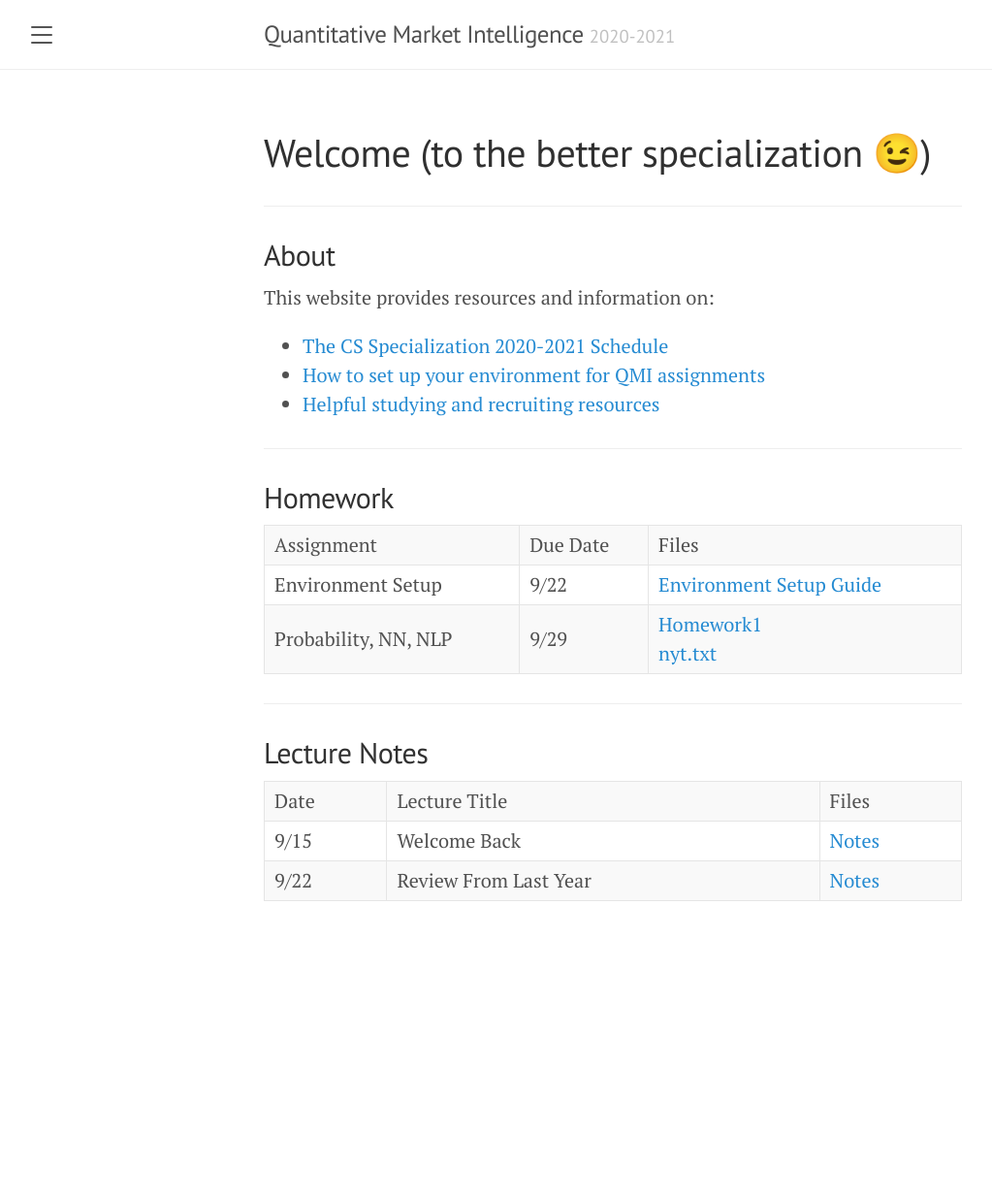
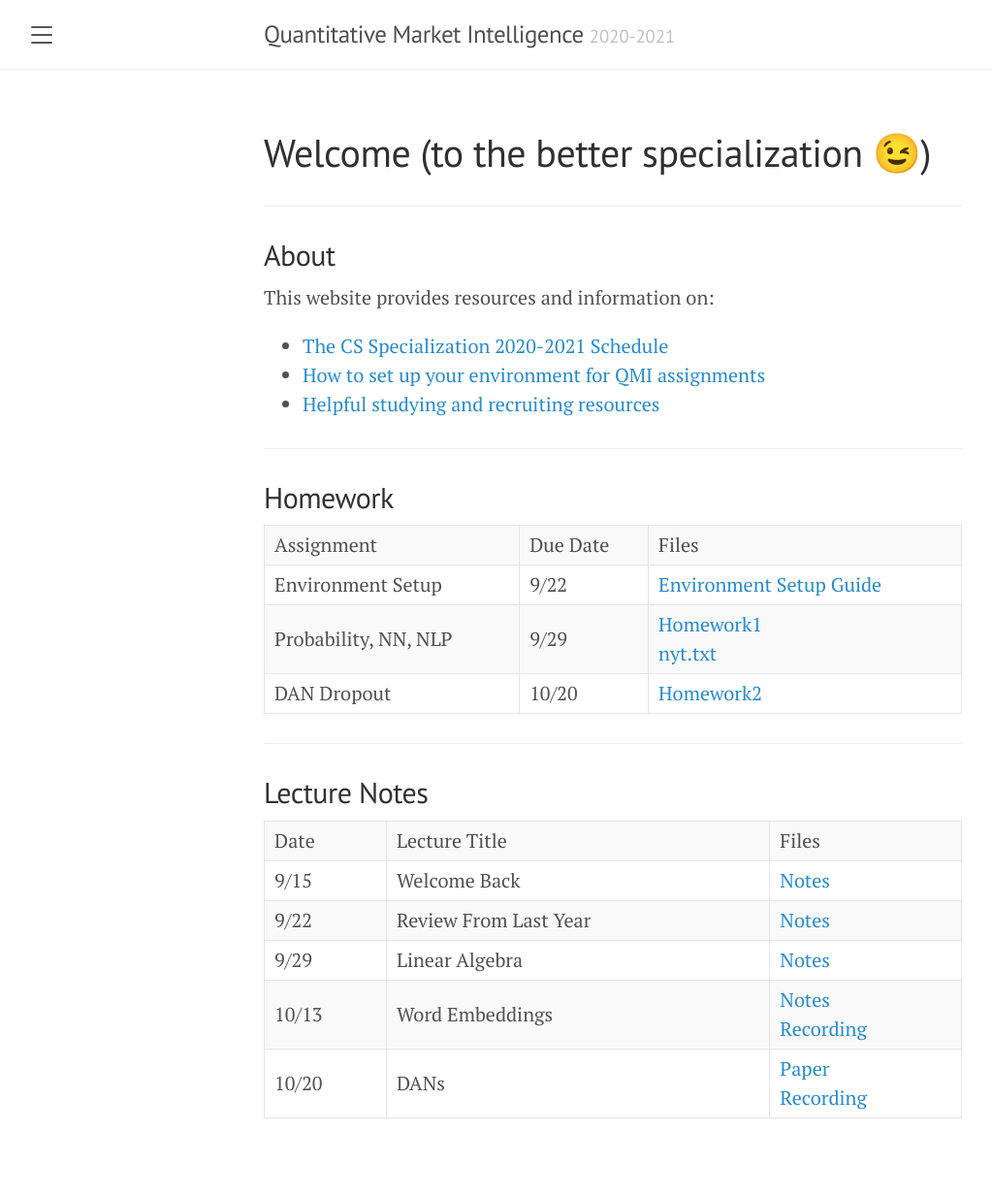
Before and after one commit to quantitativemarketintel/quantitativemarketintel.github.io, a Jekyll site: the page built from index.md, in a window 1280 px wide. Shown: the whole page at 97% size, without its empty margins (8-1031 px from the left). Built offline with Jekyll 4.4.1, drawn with Linux system fonts in a browser that asks for light colours; before the commit the page ends 1009 px from its top, so only the background shows below that.

Commit message:
Added DAN paper and recordings

```diff
--- a/index.md
+++ b/index.md
@@ -19,6 +19,7 @@ This website provides resources and information on:
 | Assignment                    | Due Date | Files |
 | Environment Setup             | 9/22     | [Environment Setup Guide]({{ site.url }}/assets/UpdatedEnvironmentSetup.pdf) 	   |
 |Probability, NN, NLP | 9/29 | [Homework1]({{ site.url }}/assets/CSSpecializationHW1.pdf) <br> [nyt.txt]({{ site.url }}/assets/nyt.txt) |
+|DAN Dropout | 10/20 | [Homework2]({{ site.url }}/assets/DAN.zip) |
 
 ---
 
@@ -27,3 +28,6 @@ This website provides resources and information on:
 | Date                | Lecture Title | Files |
 | 9/15   			  | Welcome Back  | [Notes]({{ site.url }}/assets/CSSpecialization_WelcomeBack.pdf)     |
 | 9/22   			  | Review From Last Year  | [Notes]({{ site.url }}/assets/CS_Specialization_Lec2.pdf)     |
+| 9/29  			  | Linear Algebra         | [Notes]({{ site.url }}/assets/Notes9-29.pdf)     |
+| 10/13 			  | Word Embeddings        | [Notes]({{ site.url }}/assets/Notes10-13.pdf)  <br> [Recording](https://drive.google.com/file/d/1cu5xFCdswjnxf_WU_4isB1fJ4UOERUaN/view?usp=sharing)   |
+| 10/20				  | DANs				   | [Paper]({{ site.url }}/assets/dan_paper.pdf) <br> [Recording](https://drive.google.com/file/d/1Tymgc_7gzXdt_lc14iVvqpRnoU6GYzXY/view?usp=sharing)   |
```
Also changed, not shown: 4 other files.
